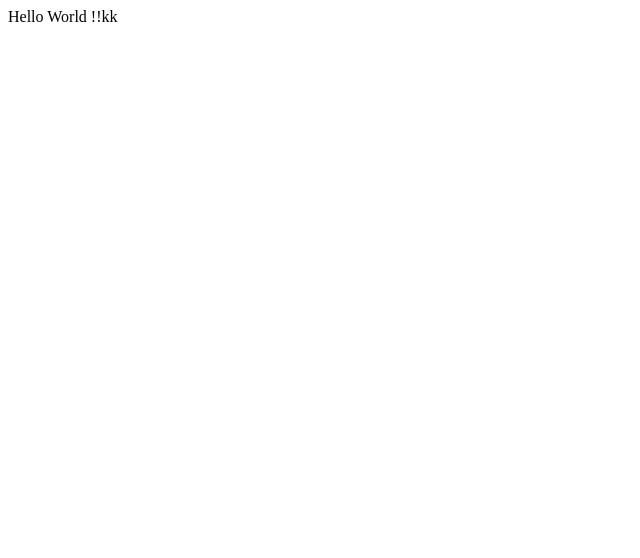
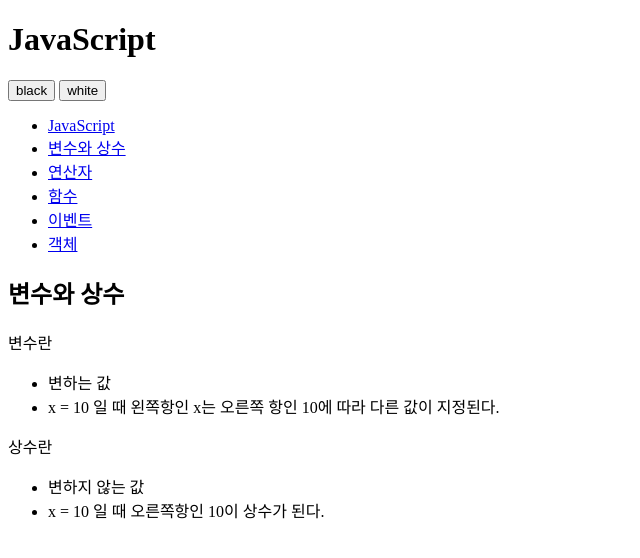
Before and after one commit to udkraku/git-haechan, a plain HTML site: page index.html in a window 1280 px wide. Shown: the whole page, without its empty margins (0-640 px from the left). Drawn offline with Linux system fonts and the light colour scheme.

Commit message:
add html

```diff
--- a/index.html
+++ b/index.html
@@ -1,24 +1,53 @@
 <!DOCTYPE html>
-<html lang="en">
-	<head>
-		<meta charset="utf-8">
+<html>
+    <head>
+        <meta charset="utf-8" />
+    </head>
 
-		<!-- Always force latest IE rendering engine (even in intranet) & Chrome Frame
-		Remove this if you use the .htaccess -->
-		<meta http-equiv="X-UA-Compatible" content="IE=edge,chrome=1">
-
-		<title>index</title>
-		<meta name="description" content="">
-		<meta name="author" content="haechan">
-
-		<meta name="viewport" content="width=device-width; initial-scale=1.0">
-
-		<!-- Replace favicon.ico & apple-touch-icon.png in the root of your domain and delete these references -->
-		<link rel="shortcut icon" href="/favicon.ico">
-		<link rel="apple-touch-icon" href="/apple-touch-icon.png">
-	</head>
-
-	<body>
-		Hello World !!kk
-	</body>
+    <body id="body">
+        <div>
+            <header>
+                <h1>JavaScript</h1>
+            </header>
+            <div id="toolbar">
+                <input type="button" value="black" />
+                <input type="button" value="white" />
+            </div>
+            <nav>
+                <ul>
+                    <li><a href="http://opentutorials.org/course/49/17">JavaScript</a></li>
+                    <li><a href="http://opentutorials.org/course/49/16">변수와 상수</a></li>
+                    <li><a href="http://opentutorials.org/course/49/18">연산자</a></li>
+                    <li><a href="http://opentutorials.org/course/49/19">함수</a></li>
+                    <li><a href="http://opentutorials.org/course/49/20">이벤트</a></li>
+                    <li><a href="http://opentutorials.org/course/49/21">객체</a></li>
+                </ul>
+            </nav>
+            <article>
+                <h2>변수와 상수</h2>
+                <div>
+                    <p>변수란</p>
+                    <ul>
+                        <li>
+                            변하는 값
+                        </li>
+                        <li>
+                            x = 10 일 때 왼쪽항인 x는 오른쪽 항인 10에 따라 다른 값이 지정된다.
+                        </li>
+                    </ul>
+                    <p>
+                        상수란
+                    </p>
+                    <ul>
+                        <li>
+                            변하지 않는 값
+                        </li>
+                        <li>
+                            x = 10 일 때 오른쪽항인 10이 상수가 된다.
+                        </li>
+                    </ul>
+                </div>
+            </article>
+        </div>
+    </body>
 </html>
```
